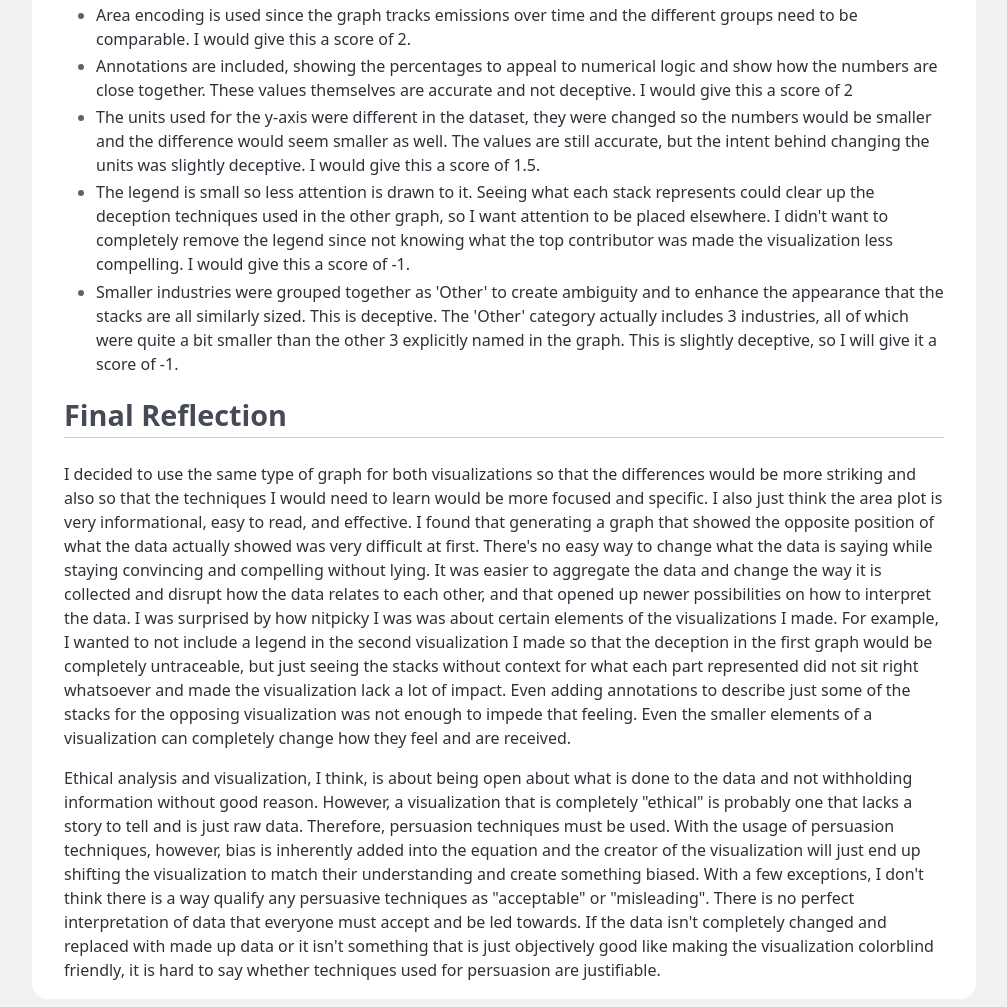
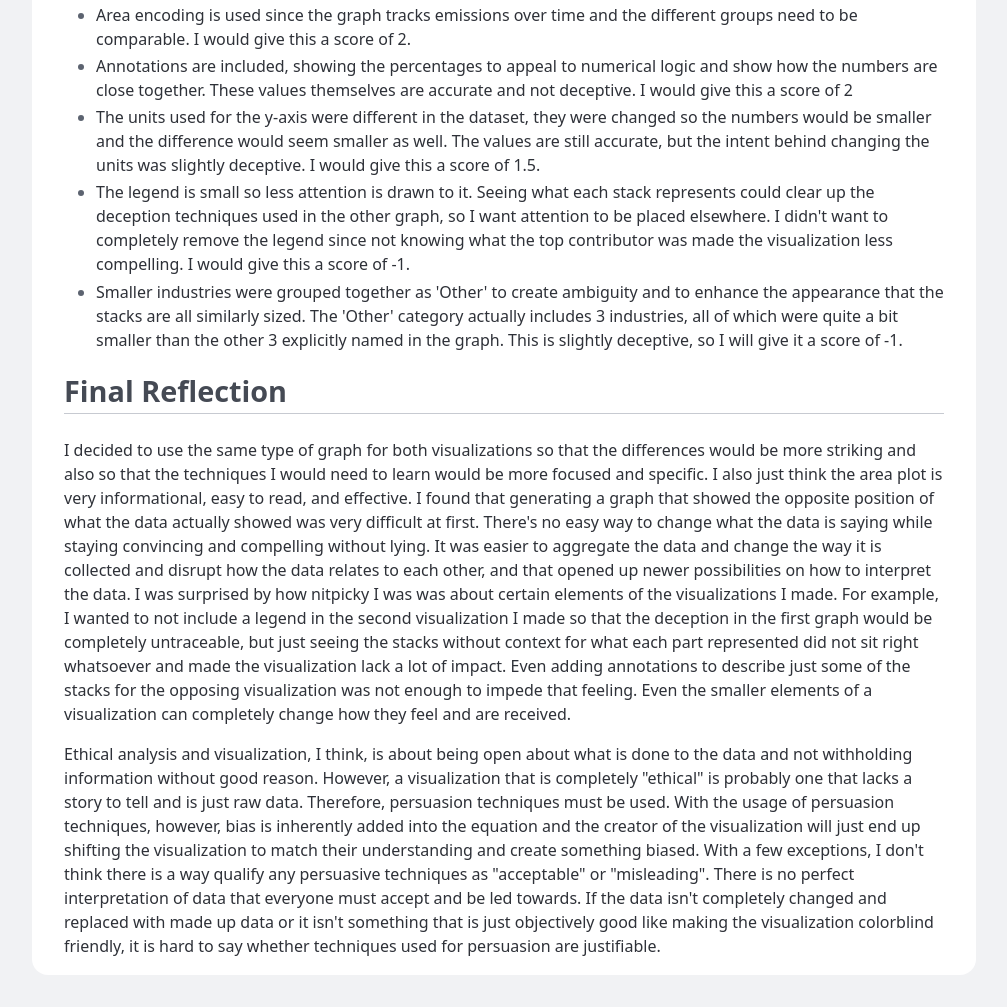
Before and after one commit to williamchou500/Climate-Change-Analysis, a plain HTML site: page index.html in a window 1280 px wide. Shown: the part 2032-3039 px from the top of the page, without its empty margins (136-1143 px from the left). After the commit the page ends 3015 px from the top, so only its background shows below. Drawn offline with Linux system fonts and the light colour scheme.

Commit message:
edited text

```diff
--- a/index.html
+++ b/index.html
@@ -187,7 +187,7 @@
           <li>Annotations are included, showing the percentages to appeal to numerical logic and show how the numbers are close together. These values themselves are accurate and not deceptive. I would give this a score of 2</li>
           <li>The units used for the y-axis were different in the dataset, they were changed so the numbers would be smaller and the difference would seem smaller as well. The values are still accurate, but the intent behind changing the units was slightly deceptive. I would give this a score of 1.5.</li>
           <li>The legend is small so less attention is drawn to it. Seeing what each stack represents could clear up the deception techniques used in the other graph, so I want attention to be placed elsewhere. I didn't want to completely remove the legend since not knowing what the top contributor was made the visualization less compelling. I would give this a score of -1.</li>
-          <li>Smaller industries were grouped together as 'Other' to create ambiguity and to enhance the appearance that the stacks are all similarly sized. This is deceptive. The 'Other' category actually includes 3 industries, all of which were quite a bit smaller than the other 3 explicitly named in the graph. This is slightly deceptive, so I will give it a score of -1.</li>
+          <li>Smaller industries were grouped together as 'Other' to create ambiguity and to enhance the appearance that the stacks are all similarly sized. The 'Other' category actually includes 3 industries, all of which were quite a bit smaller than the other 3 explicitly named in the graph. This is slightly deceptive, so I will give it a score of -1.</li>
         </ul>
       </section>
 
```
